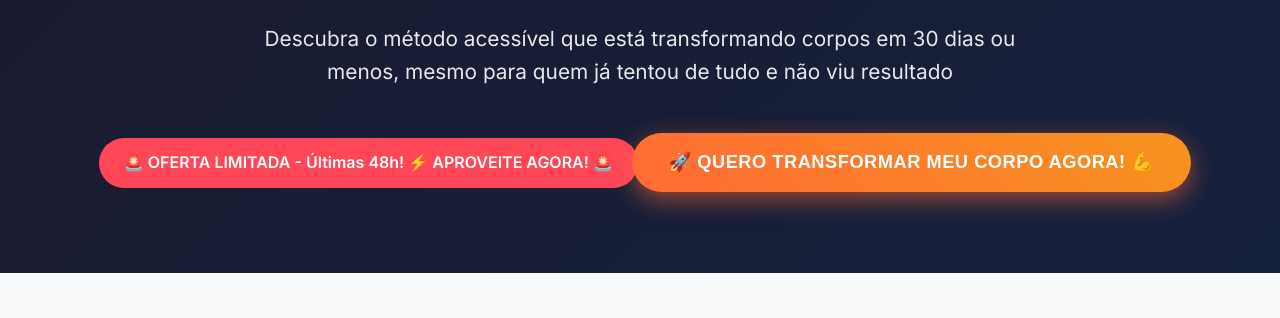
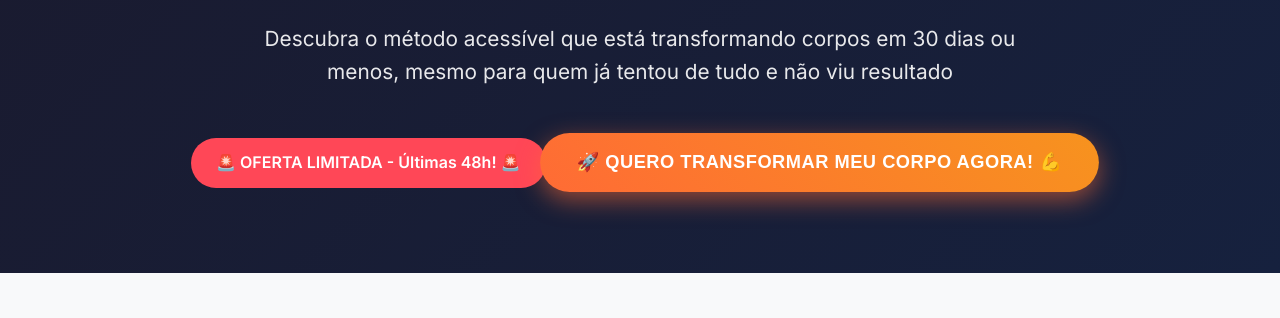
Before and after one commit to brunodutras/mounjaroinovador1, a plain HTML site: page index.html in a window 1280 px wide. Shown: the part 298-616 px from the top of the page. Drawn offline with Linux system fonts and the light colour scheme.

Commit message:
Remove texto APROVEITE AGORA do banner de oferta

```diff
--- a/index.html
+++ b/index.html
@@ -27,7 +27,7 @@
             </p>
 
             <div class="offer-banner">
-                🚨 OFERTA LIMITADA - Últimas 48h! ⚡ APROVEITE AGORA! 🚨
+                🚨 OFERTA LIMITADA - Últimas 48h! 🚨
             </div>
             <button class="cta-button primary" onclick="redirectToCheckout()">
                 🚀 QUERO TRANSFORMAR MEU CORPO AGORA! 💪
```
